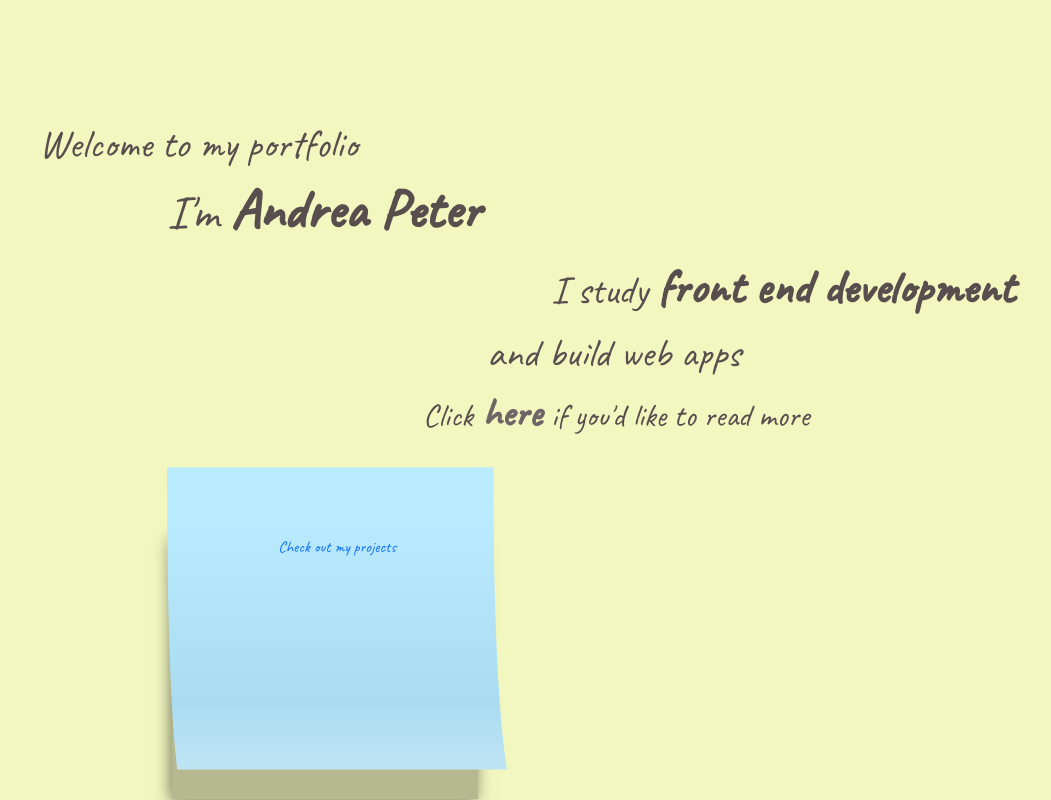
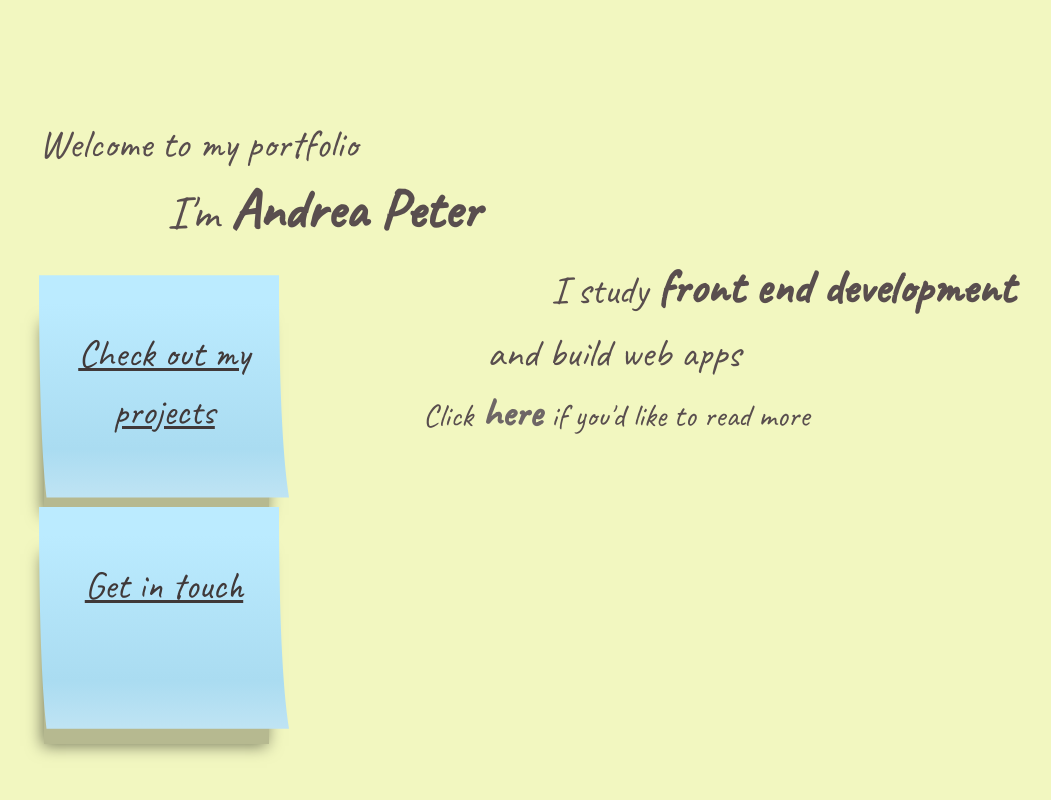
Before and after one commit to pandi1813/react-portfolio, a React (Create React App) app: page / in a window 1280 px wide. Shown: the whole page, without its empty margins (153-1204 px from the left). Built offline with nearby package versions, Linux system fonts and the light colour scheme.

Commit message:
added sticky note as a link to contact page

```diff
--- a/src/App.css
+++ b/src/App.css
@@ -28,6 +28,8 @@
   color: #61dafb;
 }
 
+
+
 @keyframes App-logo-spin {
   from {
     transform: rotate(0deg);
--- a/src/components/BrandStatement/BrandStatement.jsx
+++ b/src/components/BrandStatement/BrandStatement.jsx
@@ -11,9 +11,6 @@ export default function BrandStatement() {
                 <NavLink to='about' > here </NavLink>
                 if you'd like to read more
             </div>
-
-
-
         </div>
 
     )
--- a/src/components/BrandStatement/brand-statement.css
+++ b/src/components/BrandStatement/brand-statement.css
@@ -2,6 +2,7 @@
   font-family: 'Caveat', cursive;
   margin-left: 45vw;
   font-size: 2.5rem;
+  position: absolute;
 }
 
 .statement p {
--- a/src/components/StickyNoteLinks/StickyNote.jsx
+++ b/src/components/StickyNoteLinks/StickyNote.jsx
@@ -3,10 +3,9 @@ import { NavLink } from 'react-router-dom'
 
 export default function StickyNote(props) {
     return (
-        <NavLink to='projects'>
 
         <div class="sticky-container">
-                <div class="sticky-outer">
+            <div className="sticky-outer">
                 <div class="sticky">
                     <svg width="0" height="0">
                         <defs>
@@ -19,12 +18,11 @@ export default function StickyNote(props) {
                             </clipPath>
                         </defs>
                     </svg>
-                        <div class="sticky-content">
-                            Check out my projects
+                    <div className="sticky-content">
+                        <NavLink to='projects'>{props.text}</NavLink>
                     </div>
                 </div>
             </div>
         </div>
-        </NavLink>
     )
 }
--- a/src/components/StickyNoteLinks/sticky-note.css
+++ b/src/components/StickyNoteLinks/sticky-note.css
@@ -1,3 +1,12 @@
+
+.sticky-content a {
+
+    color: rgb(64, 57, 57);
+    font-size: larger;
+}
+.sticky-content a:hover {
+    color: rgb(71, 71, 115);
+}
 .welcome h2 {
     padding-left: 10vw;
     padding-right: 5vw;
@@ -5,9 +14,9 @@
 
 
   .sticky-container {
-    max-width: 340px;
+    max-width: 250px;
     position: relative;
-    margin: 0 0 0 25vw;
+    margin: 0 0 0 15vw;
     pad: 0;
 
   }
@@ -50,10 +59,10 @@
     width: 100%;
     height: 100%;
     padding: 20% 10%;
-
+    font-size: 2rem;
     justify-content: center;
     align-items: center;
     font-family: 'Caveat', cursive;
     text-align: center;
     clip-path: url(#stickyClip);
-  }
+  };
--- a/src/components/pages/Home.jsx
+++ b/src/components/pages/Home.jsx
@@ -6,6 +6,7 @@ export default function Home() {
     return <>
        <Welcome/>
        <BrandStatement/>
-       <StickyNote/>
+       <StickyNote text='Check out my projects'/>
+       <StickyNote text='Get in touch'/>
     </>
 }
```
Lines whose indentation alone changed are shown as unchanged.
